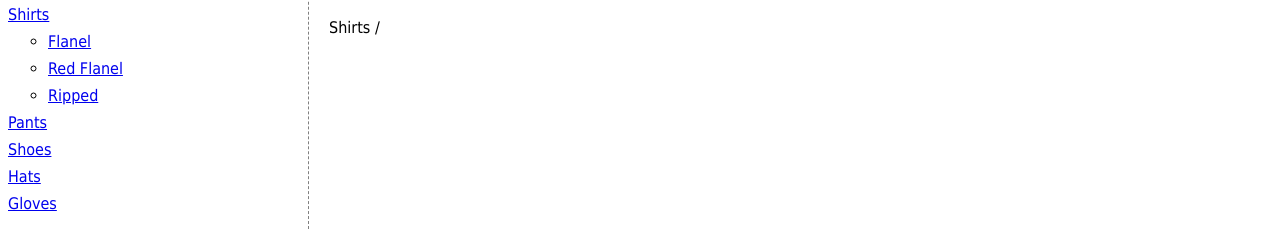
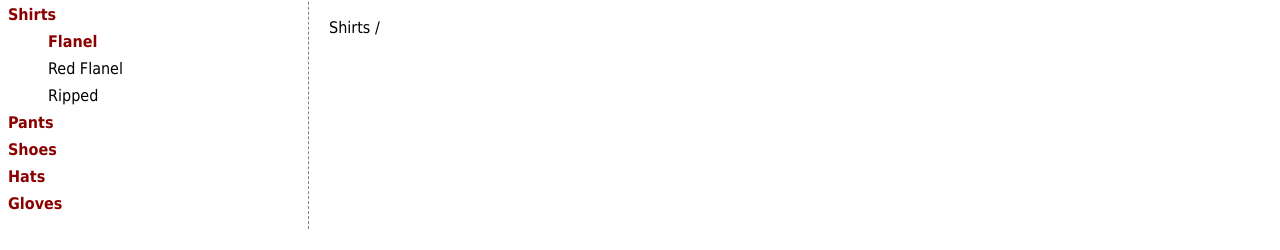
Before and after one commit to kdszafranski/breadcrumb-builder-solution, a plain HTML site: page index.html in a window 1280 px wide. Both pictures are taken after a click on the link "Shirts". Shown: the part 208-458 px from the top of the page. Drawn offline with Linux system fonts and the light colour scheme.

Commit message:
styled list links

```diff
--- a/styles/style.css
+++ b/styles/style.css
@@ -35,6 +35,29 @@ aside > ol li {
   margin: 0 0 8px 0;
 }
 
+li.sub-nav ul {
+  list-style-type: none;
+}
+
+a {
+  color: black;
+  text-decoration: none;
+}
+  a:hover {
+    text-decoration: underline;
+  }
+
+a.expand-nav {
+  color: darkred;
+  text-decoration: none;
+  font-weight: bold;
+}
+
+  a.expand-nav:hover {
+    text-decoration: underline;
+  }
+
+
 .sub-nav {
   display: none;
 }
```
